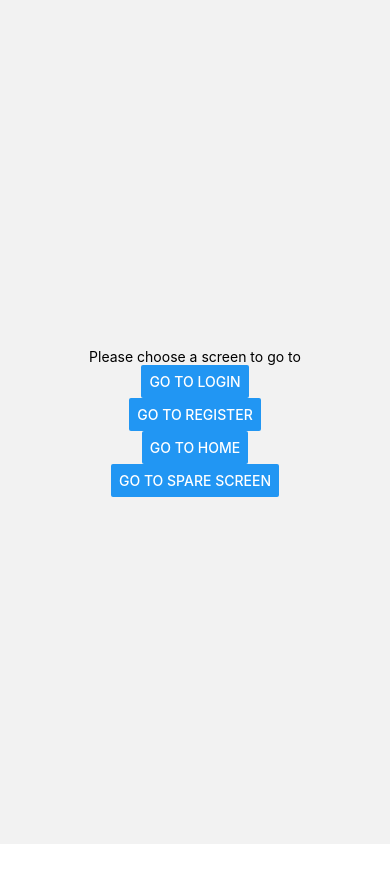
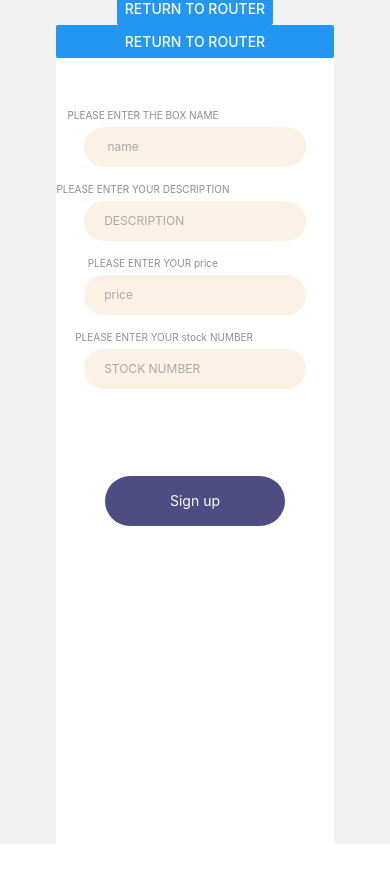
Before and after one commit to LateBox/client, a React Native app: screen /AddBox in a window 390 px wide. Before the commit the page ends 844 px from the top, so only its background shows below. Built offline with nearby package versions, Linux system fonts and the light colour scheme.

Commit message:
add product page

```diff
--- a/App.js
+++ b/App.js
@@ -9,6 +9,9 @@ import SigninScreen from './src/views/SigninScreen';
 import SignupScreen from './src/views/SignupScreen';
 import NewAccountInfo1 from './src/views/NewAccountInfo1';
 import ProductDetailScreen from './src/views/ProductDetailScreen';
+import AddBoxScreen from './src/views/AddBoxScreen';
+
+
 
 
 
@@ -25,6 +28,7 @@ function App() {
         <Stack.Screen name="Login" component={SigninScreen}/>
         <Stack.Screen name="Register" component={SignupScreen}/>
         <Stack.Screen name="NewAccount1" component={NewAccountInfo1}/>
+        <Stack.Screen name="AddBox" component={AddBoxScreen}/>
         <Stack.Screen name="ProductDetail" component={ProductDetailScreen}/>
 
       </Stack.Navigator>
--- /dev/null
+++ b/src/constants/urls.js
@@ -0,0 +1,9 @@
+const URLs = {
+    DevRestApi: "http://149.28.236.92:8080/",
+    LocalRestApiUrl: "http://localhost:8080/"
+}
+
+var currentUrl = URLs.LocalRestApiUrl
+
+
+export default currentUrl;
--- /dev/null
+++ b/src/views/AddBoxScreen.js
@@ -0,0 +1,208 @@
+import * as React from 'react';
+import { Button, View, Text, StyleSheet, TextInput, TouchableOpacity } from 'react-native';
+import currentUrl from "../constants/urls";
+
+
+function AddBoxScreen({ navigation }) {
+  const [boxName, setBoxName] = React.useState('Box Name');
+  const [description, setDescription] = React.useState('description');
+  const [price, setPrice] = React.useState('price');
+  const [restaurantId, setRestaurantId] = React.useState('restaurantId');
+  const [stock, setStock] = React.useState('stock');
+
+  const postBox = () => {
+    var data = {
+      "name": boxName,
+      "description": description,
+      "price": price,
+      "restaurantId": "0",
+      "stock": stock
+    }
+    return fetch(currentUrl + 'products',
+      // return fetch('http://localhost:8080/accounts',
+      {
+        method: 'POST',
+        headers: {
+          'Content-Type': 'application/json',
+          'Access-Control-Allow-Credentials': 'true',
+        },
+        // mode: 'no-cors',
+        // credentials: 'include',
+        body: JSON.stringify(data),
+
+      }
+    )
+      .then((response) => response.json())
+      .then((json) => {
+        // console.log(json)
+        return json;
+      })
+      .catch((error) => {
+        console.error(error);
+      });
+  };
+  return (
+    <View style={{ flex: 1, alignItems: 'center', justifyContent: 'center' }}>
+      <Text>This is a spare screen test your code in it if you wish</Text>
+      <Button title="Return to Router" onPress={() => navigation.navigate('Router')} />
+      <View style={styles.mainContainer}>
+        <Button title="Return to Router" onPress={() => navigation.navigate('Router')} />
+
+
+        <View style={styles.body}>
+          <Text style={styles.forgot}>
+            {"\n"}
+            {"\n"}
+            {"\n"}
+          </Text>
+
+
+
+
+          <Text style={styles.sentence}>
+            {"PLEASE ENTER THE BOX NAME                                     "}
+          </Text>
+
+          <TextInput
+            style={styles.input}
+            placeholder=" name"
+            placeholderTextColor="#a9a9a9"
+            onChangeText={value => setBoxName(value)}
+            boxNameValue={boxName}
+            autoCapitalize={"none"}
+          />
+
+          <Text style={styles.sentence}>
+            {"PLEASE ENTER YOUR DESCRIPTION                                     "}
+          </Text>
+
+          <TextInput
+            style={styles.input}
+            placeholder="DESCRIPTION"
+            placeholderTextColor="#a9a9a9"
+            onChangeText={value => setDescription(value)}
+            descriptionValue={description}
+            autoCapitalize={"none"}
+          />
+
+          <Text style={styles.sentence}>
+            {"PLEASE ENTER YOUR price                              "}
+          </Text>
+
+          <TextInput
+            style={styles.input}
+            secureTextEntry={true}
+            placeholder="price"
+            placeholderTextColor="#a9a9a9"
+            onChangeText={value => setPrice(value)}
+            priceValue={price}
+            autoCapitalize={"none"}
+          />
+
+          <Text style={styles.sentence}>
+            {"PLEASE ENTER YOUR stock NUMBER                      "}
+          </Text>
+
+          <TextInput
+            style={styles.input}
+            keyboardType={'phone-pad'}
+            placeholder="STOCK NUMBER"
+            maxLength={10}
+            placeholderTextColor="#a9a9a9"
+            onChangeText={value => setStock(value)}
+            stockValue={stock}
+            autoCapitalize={"none"}
+          />
+
+
+
+          <TouchableOpacity style={styles.signUpBtn} onPress={postBox}>
+            <Text style={styles.signUpBtnTxt}>Sign up</Text>
+          </TouchableOpacity>
+
+          {/* <Button title="Sign up" onPress={() => navigation.navigate('Login')} />
+
+                <Button title="Go to Home" onPress={() => navigation.navigate('Home')} /> */}
+
+
+        </View>
+
+
+      </View>
+    </View>
+
+
+  );
+}
+
+const styles = StyleSheet.create({
+  mainContainer: {
+    height: '100%',
+    display: 'flex',
+    flexDirection: 'column',
+  },
+  topBar: {
+    alignItems: 'center',
+    backgroundColor: 'rgba(241, 136, 97, 0.8)',
+    height: '24%',
+  },
+  body: {
+    flex: 1,
+    backgroundColor: 'white',
+    alignItems: 'center',
+
+  },
+  image: {
+    marginBottom: 40
+
+  },
+  input: {
+    marginTop: "2%",
+    width: "80%",
+    backgroundColor: 'rgba(245, 220, 189, 0.4)',
+    borderRadius: 25,
+    height: 30,
+    color: "black",
+    marginBottom: "6%",
+    justifyContent: "center",
+    padding: 20,
+    fontSize: 12,
+  },
+
+  signUpBtn: {
+    width: "65%",
+    borderRadius: 25,
+    height: 50,
+    alignItems: "center",
+    justifyContent: "center",
+    marginTop: 70,
+    backgroundColor: "rgba(33, 33, 98, 0.8)",
+  },
+  signUpBtnTxt: {
+    color: "white",
+
+  },
+  titleText: {
+    marginTop: 40,
+    fontSize: 28,
+    color: "#141445",
+  },
+  existing: {
+    height: 10,
+    marginBottom: 20,
+    fontSize: 14,
+    color: "#141445",
+    marginTop: 17,
+  },
+  sentence: {
+
+    fontSize: 10,
+    color: "#8F8E8E",
+  },
+
+
+
+});
+
+
+export default AddBoxScreen;
--- a/src/views/RouterScreen.js
+++ b/src/views/RouterScreen.js
@@ -8,6 +8,7 @@ function RouterScreen({ navigation }) {
         <Button title="Go to Login" onPress={() => navigation.navigate('Login')} />
         <Button title="Go to Register" onPress={() => navigation.navigate('Register')} />
         <Button title="Go to Home" onPress={() => navigation.navigate('Home')} />
+        <Button title="Go to aDD bOX" onPress={() => navigation.navigate('AddBox')} />
         <Button title="Go to Spare screen" onPress={() => navigation.navigate('Spare')} />
       </View>
     );
--- a/src/views/SignupScreen.js
+++ b/src/views/SignupScreen.js
@@ -1,5 +1,7 @@
 import * as React from 'react';
 import { Button, View, TextInput, StyleSheet,TouchableOpacity,Text,Image } from 'react-native';
+import currentUrl from "../constants/urls";
+
 
 function SignupScreen({ navigation }) {
 
@@ -11,7 +13,7 @@ function SignupScreen({ navigation }) {
 
 
 const getFromApi = () => {
-    return fetch('http://149.28.236.92:8080/accounts',
+    return fetch(currentUrl+'accounts',
                     {
                         method:'GET',
                         // mode: 'no-cors',
@@ -40,7 +42,7 @@ const postAccount = () => {
             "phone" : phone,
             "userType" : "normal"
     }
-    return fetch('http://149.28.236.92:8080/accounts',
+    return fetch(currentUrl+'accounts',
     // return fetch('http://localhost:8080/accounts',
     {
                         method:'POST',
```
